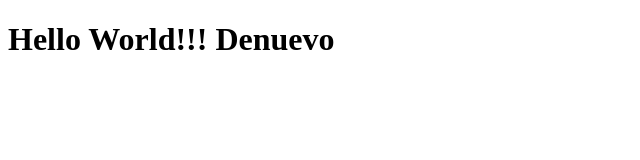
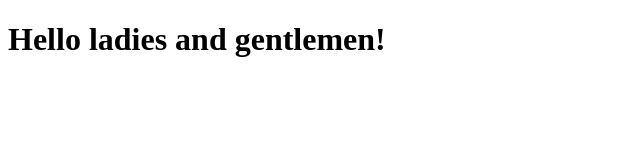
Before and after one commit to yeisonvirtual/git-repository, a plain HTML site: page src/index.html in a window 1280 px wide. Shown: the whole page, without its empty margins (0-640 px from the left). Drawn offline with Linux system fonts and the light colour scheme.

Commit message:
nuevo body

```diff
--- a/src/index.html
+++ b/src/index.html
@@ -5,7 +5,7 @@
 </head>
 <body>
 
-	<h1>Hello World!!! Denuevo</h1>
+	<h1>Hello ladies and gentlemen!</h1>
 
 </body>
 </html>
```
